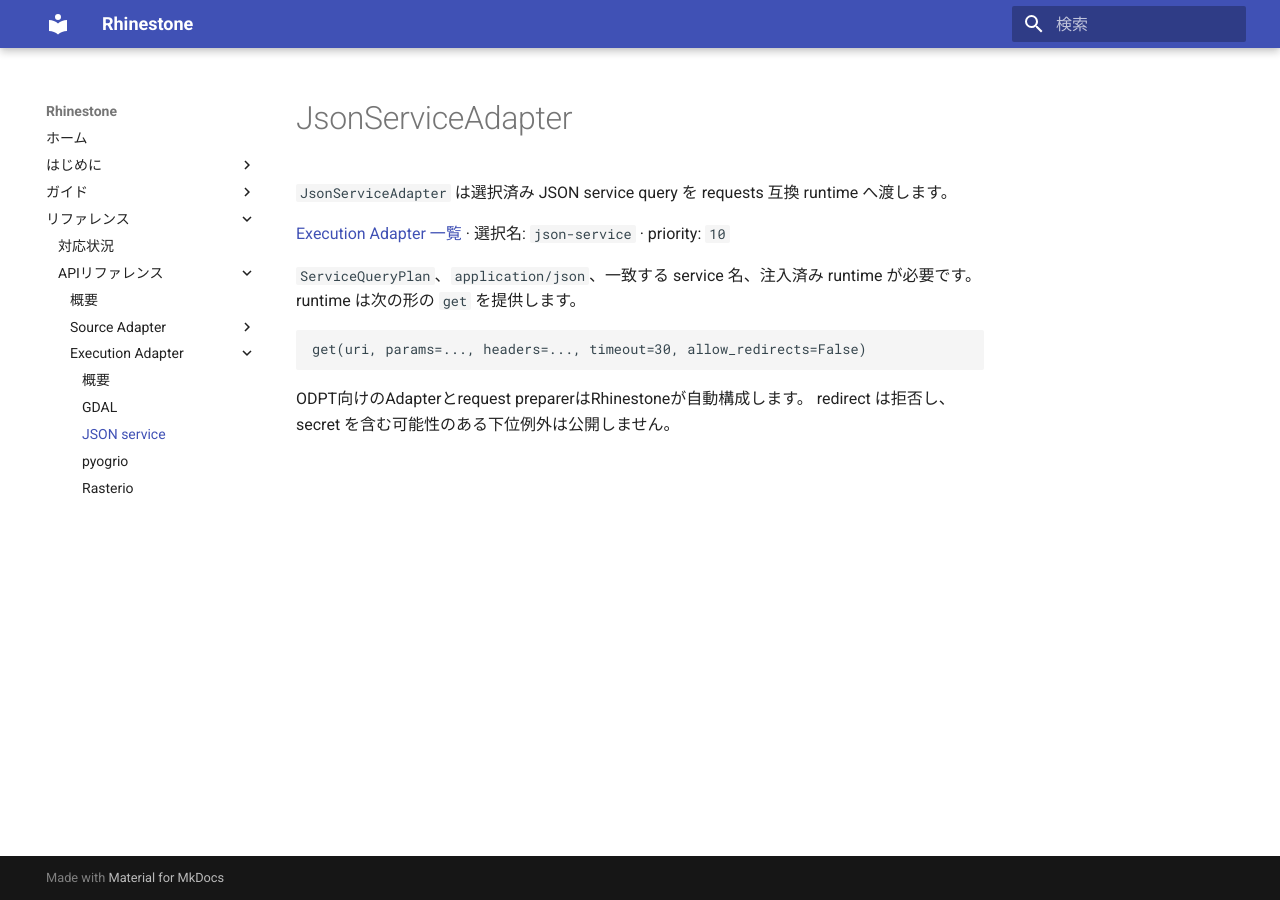
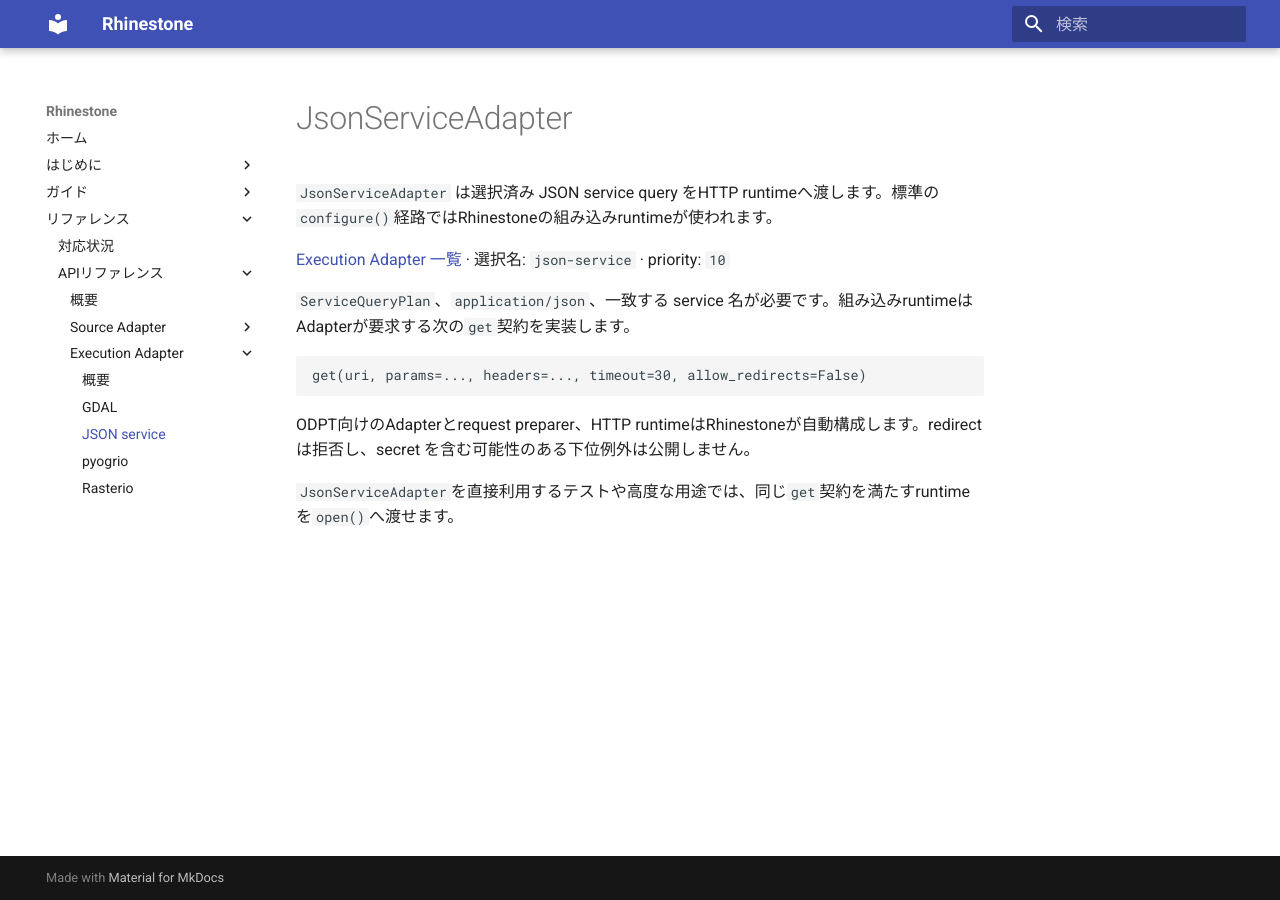
Before and after one commit to u-kitazawa/rhinestone, an MkDocs documentation site: the page built from docs/api/adapters/json-service.md, in a window 1280 px wide. Built offline with MkDocs 1.6.1 and Material for MkDocs 9.7.7, drawn with Linux system fonts in a browser that asks for light colours.

Commit message:
docs: document built-in JSON service runtime

````diff
--- a/docs/api/adapters/json-service.md
+++ b/docs/api/adapters/json-service.md
@@ -1,15 +1,15 @@
 # JsonServiceAdapter
 
-`JsonServiceAdapter` は選択済み JSON service query を requests 互換 runtime へ渡します。
+`JsonServiceAdapter` は選択済み JSON service query をHTTP runtimeへ渡します。標準の`configure()`経路ではRhinestoneの組み込みruntimeが使われます。
 
 [Execution Adapter 一覧](../execution-adapters.md) · 選択名: `json-service` · priority: `10`
 
-`ServiceQueryPlan`、`application/json`、一致する service 名、注入済み runtime が必要です。
-runtime は次の形の `get` を提供します。
+`ServiceQueryPlan`、`application/json`、一致する service 名が必要です。組み込みruntimeはAdapterが要求する次の`get`契約を実装します。
 
 ```python
 get(uri, params=..., headers=..., timeout=30, allow_redirects=False)
 ```
 
-ODPT向けのAdapterとrequest preparerはRhinestoneが自動構成します。
-redirect は拒否し、secret を含む可能性のある下位例外は公開しません。
+ODPT向けのAdapterとrequest preparer、HTTP runtimeはRhinestoneが自動構成します。redirect は拒否し、secret を含む可能性のある下位例外は公開しません。
+
+`JsonServiceAdapter`を直接利用するテストや高度な用途では、同じ`get`契約を満たすruntimeを`open()`へ渡せます。
````
